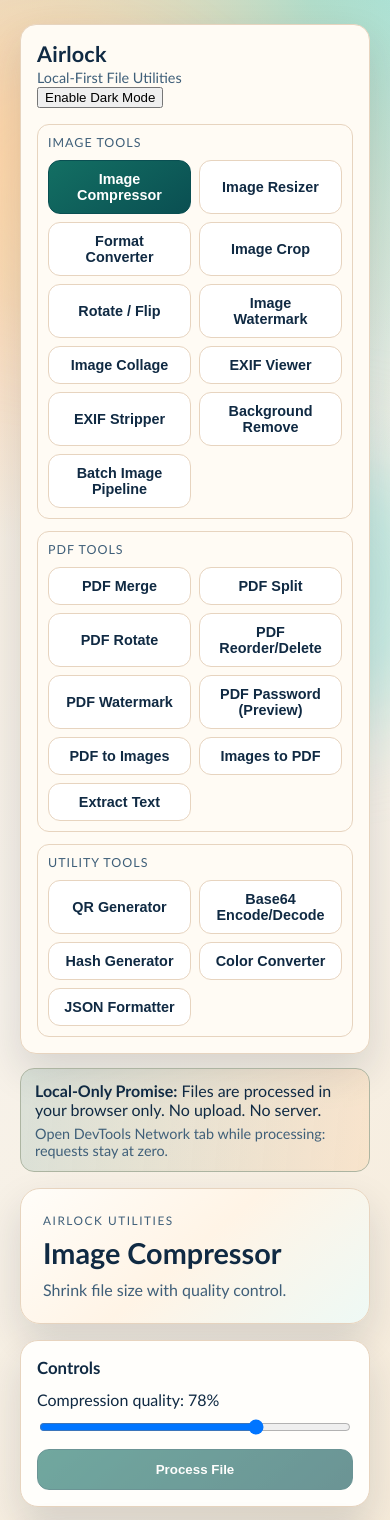
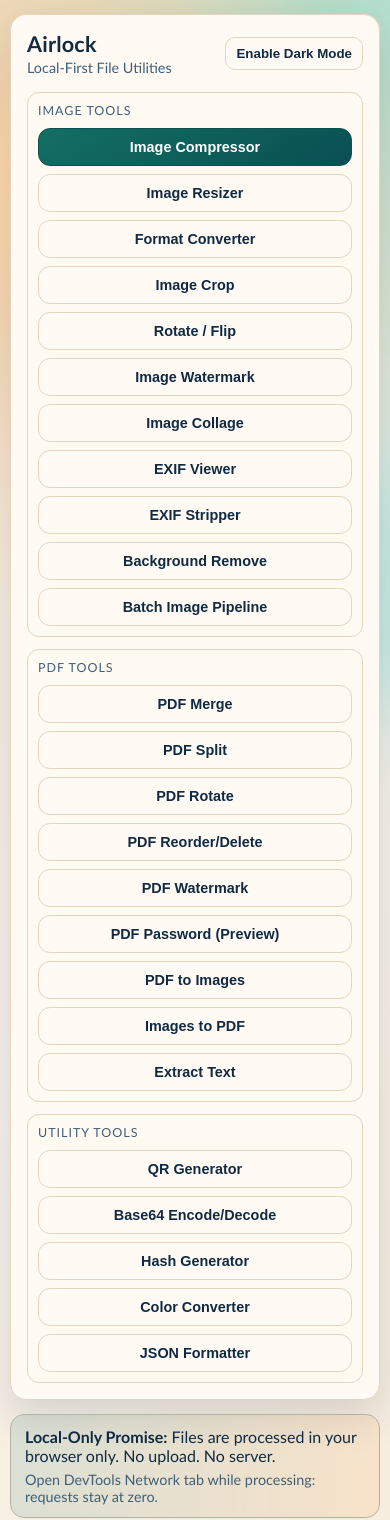
Before and after one commit to starrylight90/airlock, a React (Vite) app: page / in a window 390 px wide. Shown: the top 1520 px of the page. Built offline with nearby package versions, Linux system fonts and the light colour scheme.

Commit message:
feat(ui): add dark mode and responsive layout refinement

```diff
--- a/src/index.css
+++ b/src/index.css
@@ -9,6 +9,19 @@
   --warm: #ffb36b;
   --danger: #9b2226;
   --shadow: 0 18px 40px rgba(18, 35, 60, 0.14);
+}
+
+body.theme-dark {
+  --ink: #dce9f6;
+  --ink-soft: #abc0d8;
+  --paper: #0f1a2a;
+  --paper-strong: #122236;
+  --line: #24415f;
+  --accent: #2bb39f;
+  --accent-strong: #1f8f86;
+  --warm: #f3b36b;
+  --danger: #ff8a8a;
+  --shadow: 0 18px 40px rgba(0, 0, 0, 0.34);
 }
 
 * {
@@ -24,6 +37,13 @@ body {
     radial-gradient(circle at 12% 8%, #ffd1a6 0, transparent 22%),
     radial-gradient(circle at 80% 0%, #9adfd3 0, transparent 24%),
     linear-gradient(135deg, #f4eadb, #f7f2ea 44%, #f6e9d4);
+}
+
+body.theme-dark {
+  background:
+    radial-gradient(circle at 8% 10%, #17456f 0, transparent 26%),
+    radial-gradient(circle at 88% 6%, #0f7f73 0, transparent 28%),
+    linear-gradient(130deg, #081322, #0b1b2e 42%, #10263f);
 }
 
 #root {
@@ -82,6 +102,26 @@ body {
   box-shadow: var(--shadow);
 }
 
+.top-meta {
+  display: flex;
+  align-items: center;
+  gap: 12px;
+}
+
+.theme-toggle {
+  border: 1px solid var(--line);
+  border-radius: 10px;
+  background: transparent;
+  color: var(--ink);
+  padding: 8px 10px;
+  font-weight: 700;
+  cursor: pointer;
+}
+
+.theme-toggle:hover {
+  border-color: var(--accent);
+}
+
 .brand {
   display: flex;
   flex-direction: column;
@@ -113,6 +153,7 @@ body {
   display: grid;
   grid-template-columns: repeat(auto-fit, minmax(140px, 1fr));
   gap: 8px;
+  background: color-mix(in oklab, var(--paper-strong) 95%, transparent);
 }
 
 .tool-group-title {
@@ -128,7 +169,7 @@ body {
   border: 1px solid var(--line);
   border-radius: 12px;
   padding: 10px 12px;
-  background: #fff;
+  background: color-mix(in oklab, var(--paper-strong) 92%, #fff);
   color: var(--ink);
   font-weight: 700;
   font-size: 0.9rem;
@@ -210,7 +251,7 @@ body {
   border: 1px solid var(--line);
   border-radius: 18px;
   padding: 16px;
-  background: #fffefb;
+  background: color-mix(in oklab, var(--paper-strong) 94%, #fff);
   box-shadow: var(--shadow);
 }
 
@@ -362,7 +403,7 @@ body {
   border: 1px solid var(--line);
   border-radius: 14px;
   overflow: hidden;
-  background: #fff;
+  background: color-mix(in oklab, var(--paper-strong) 96%, #fff);
 }
 
 .preview-card img {
@@ -384,7 +425,7 @@ body {
   border: 1px solid var(--line);
   border-radius: 12px;
   padding: 10px;
-  background: #fff;
+  background: color-mix(in oklab, var(--paper-strong) 96%, #fff);
   color: var(--ink);
   font: 0.9rem/1.45 Consolas, 'Courier New', monospace;
 }
@@ -402,4 +443,28 @@ body {
     flex-direction: column;
     align-items: stretch;
   }
+
+  .top-meta {
+    justify-content: space-between;
+  }
 }
+
+@media (max-width: 640px) {
+  .app-frame {
+    padding: 14px 10px 22px;
+  }
+
+  .panel {
+    border-radius: 14px;
+    padding: 12px;
+  }
+
+  .hero-panel {
+    border-radius: 14px;
+    padding: 16px;
+  }
+
+  .tool-group {
+    grid-template-columns: 1fr;
+  }
+}
```
